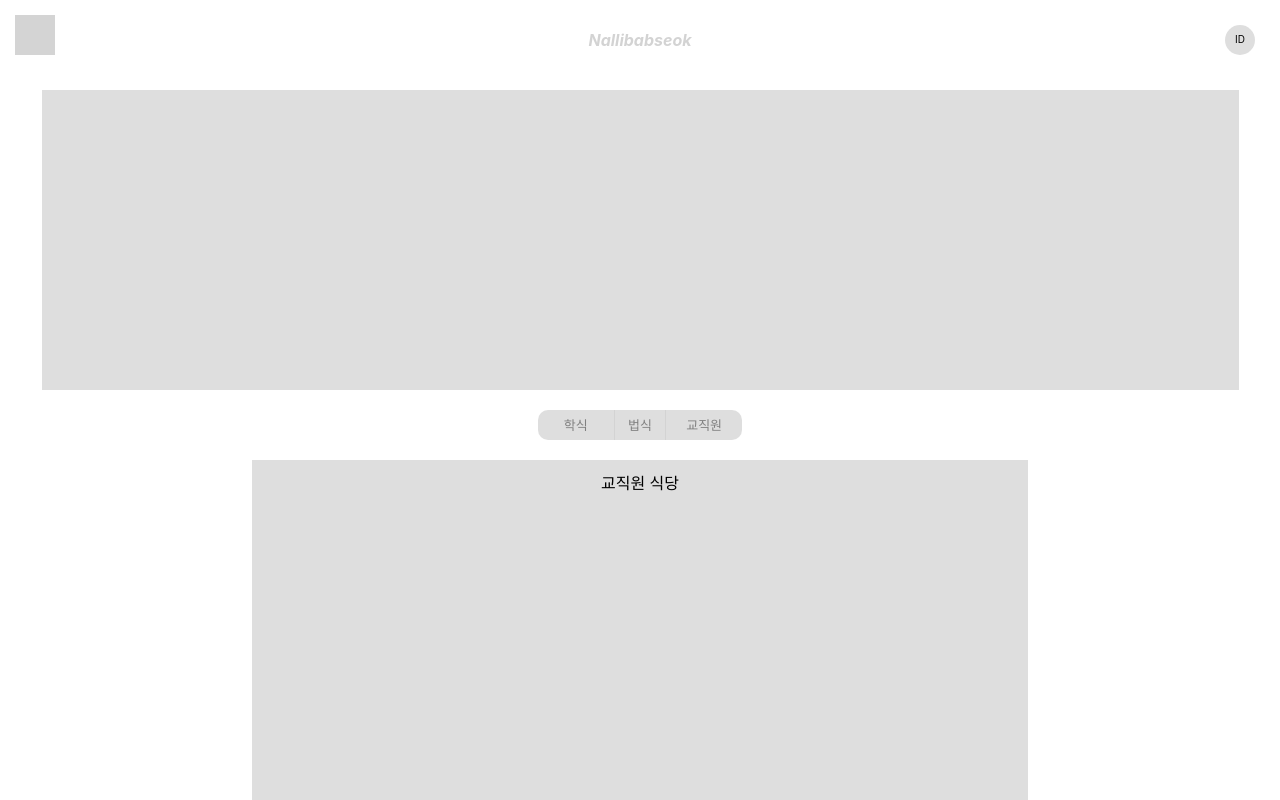
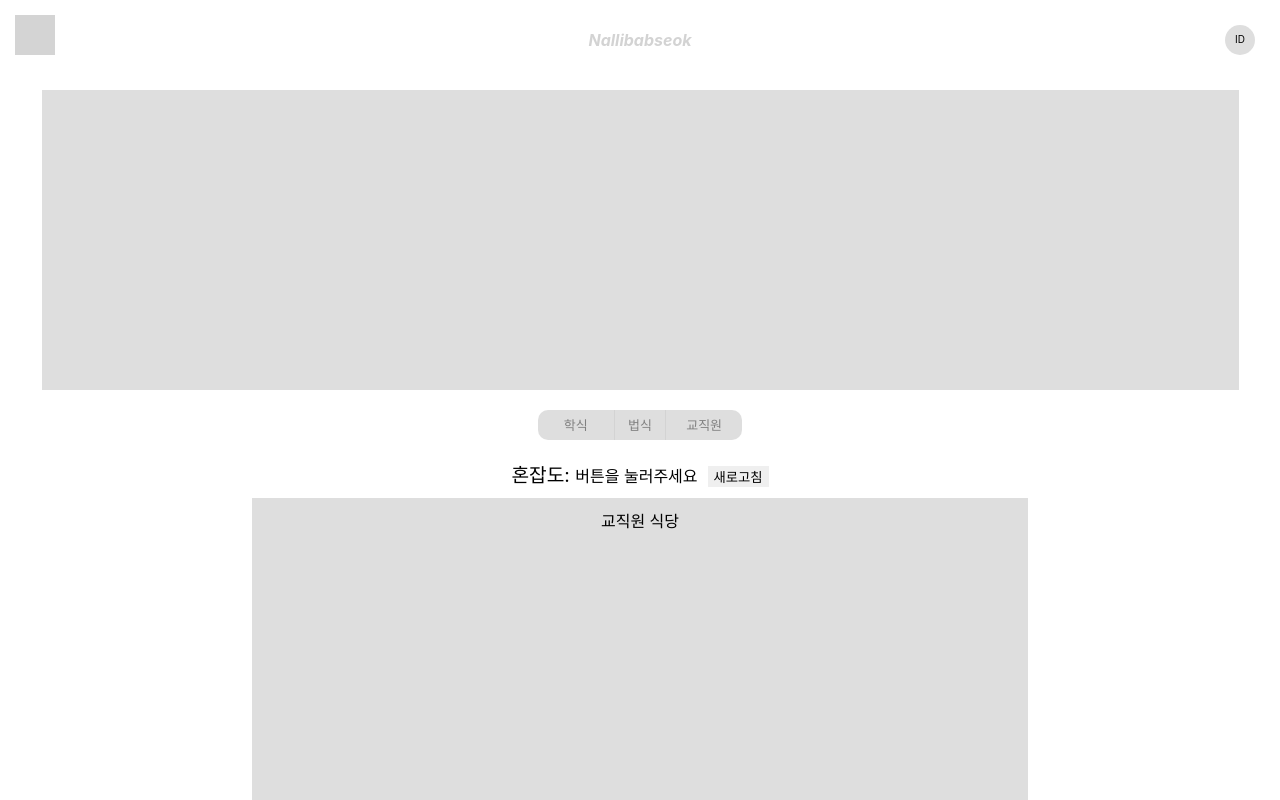
Before and after one commit to MingiKweon/kmu_Nallibabseok, a React (Create React App) app: page /forprofessor in a window 1280 px wide. Shown: the top 800 px of the page. Built offline with nearby package versions, Linux system fonts and the light colour scheme.

Commit message:
feat: 혼잡도 random값 부여

```diff
--- /dev/null
+++ b/src/Components/Random.js
@@ -0,0 +1,33 @@
+import React, {useState, useEffect, useRef} from 'react';
+import styles from '../css/Random.module.css'
+
+const Random = (props) => {
+    const [num, setNum] = useState(0);
+    const [state, setState] = useState('버튼을 눌러주세요');
+
+    const numRandom = (min, max) => {
+        let randN = Math.floor(Math.random()*(max-min+1));
+        return randN;
+    };
+
+    const setRandom = () => {
+        const randomNum = numRandom(1,4);
+        setNum(randomNum);
+        if (randomNum === 1) {setState('여유')} else if (randomNum === 2) {setState('보통')} else if (randomNum === 3) {setState('혼잡')};
+    };
+
+    return (
+        <div className={styles.random_nav}>
+            <div className={styles.nav}>
+                <span className={styles.state}>혼잡도: </span>
+                <span>{state}</span>
+            <span className={styles.btn_nav}>
+                {/* 눌러서 새로고침해서 뜨게 하는 방법(계속 바뀌는 식) */}
+                <button className={styles.btn} onClick={setRandom}>새로고침</button>
+            </span>
+            </div>
+        </div>
+    )
+    };
+
+export default Random;
--- /dev/null
+++ b/src/css/Random.module.css
@@ -0,0 +1,22 @@
+.random_nav {
+    text-align: center;
+    margin-bottom: 10px;
+}
+
+.nav {
+    margin-bottom: 5px;
+}
+
+.btn_nav {
+    margin-left: 10px;
+}
+
+.btn {
+    border-style: none;
+    cursor: pointer;
+}
+
+.state {
+    color: black;
+    font-size: larger;
+}
--- a/src/pages/ForProfessor.js
+++ b/src/pages/ForProfessor.js
@@ -1,3 +1,4 @@
+import Random from '../Components/Random';
 import styles from '../css/ForProfessor.module.css';
 import { NavLink } from 'react-router-dom';
 
@@ -67,6 +68,7 @@ function ForProfessor() {
             <Header />
             <Banner />
             <Nav />
+            <Random />
             <Main />
             <Footer />
         </div>
```
